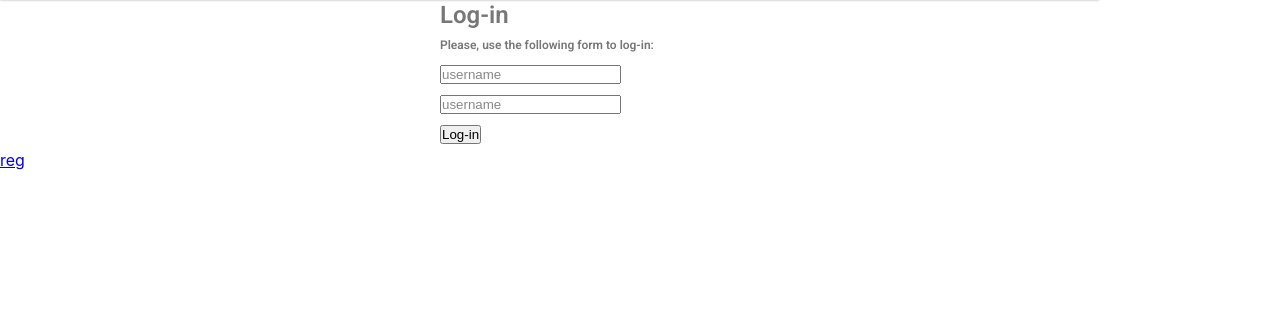
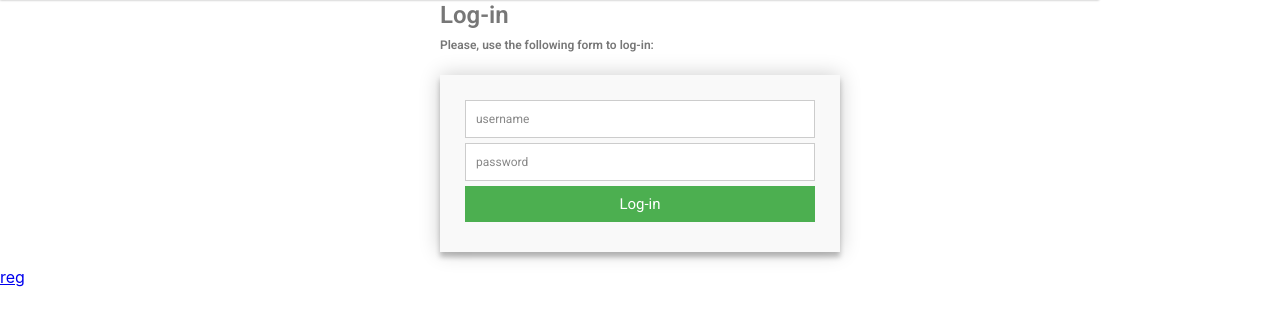
Before and after one commit to RealVirg/AgavaDeploying, a Django app: page /login/ in a window 1280 px wide. Shown: the part 69-395 px from the top of the page. Run offline with Django 4.2, Linux system fonts and the light colour scheme; parts of the project's set-up code (start-up, migrations or seed data) failed here and were passed over.

Commit message:
css-login

```diff
--- a/agava/app/mainpage/forms.py
+++ b/agava/app/mainpage/forms.py
@@ -19,4 +19,4 @@ class UserRegistrationForm(forms.ModelForm):
 
 class LoginForm(forms.Form):
     username = forms.CharField(label='', widget=forms.TextInput(attrs={'placeholder': "username"}))
-    password = forms.CharField(widget=forms.PasswordInput(attrs={'placeholder': "username"}), label='')
+    password = forms.CharField(widget=forms.PasswordInput(attrs={'placeholder': "password"}), label='')
--- a/agava/app/static/mainpage/css/login_form_style.css
+++ b/agava/app/static/mainpage/css/login_form_style.css
@@ -24,37 +24,38 @@
   color: #777;
 }
 
-#contact input[type="text"],
-#contact input[type="email"],
-#contact input[type="tel"],
-#contact input[type="url"],
-#contact textarea,
-#contact button[type="submit"] {
+.login-form input[type="text"],
+.login-form input[type="email"],
+.login-form input[type="tel"],
+.login-form input[type="url"],
+.login-form input[type="password"],
+.login-form textarea,
+.login-form input[type="submit"] {
   font: 400 12px/16px "Roboto", Helvetica, Arial, sans-serif;
 }
 
-#contact {
+.login-form {
   background: #F9F9F9;
   padding: 25px;
-  margin: 150px 0;
+  margin: 15px 0;
   box-shadow: 0 0 20px 0 rgba(0, 0, 0, 0.2), 0 5px 5px 0 rgba(0, 0, 0, 0.24);
 }
 
-#contact h1 {
+.login-form h1 {
     display: block;
     font-size: 30px;
     font-weight: 300;
     margin-bottom: 10px;
 }
 
-#contact h3 {
+.login-form h3 {
   display: block;
   font-size: 30px;
   font-weight: 300;
   margin-bottom: 10px;
 }
 
-#contact h4 {
+.login-form h4 {
   margin: 5px 0 15px;
   display: block;
   font-size: 13px;
@@ -69,11 +70,12 @@ fieldset {
   width: 100%;
 }
 
-#contact input[type="text"],
-#contact input[type="email"],
-#contact input[type="tel"],
-#contact input[type="url"],
-#contact textarea {
+.login-form input[type="text"],
+.login-form input[type="email"],
+.login-form input[type="tel"],
+.login-form input[type="url"],
+.login-form input[type="password"],
+.login-form textarea {
   width: 100%;
   border: 1px solid #ccc;
   background: #FFF;
@@ -98,7 +101,7 @@ fieldset {
   resize: none;
 }
 
-#contact button[type="submit"] {
+.login-form input[type="submit"] {
   cursor: pointer;
   width: 100%;
   border: none;
```
Also changed, not shown: other parts of agava/app/static/mainpage/css/login_form_style.css (+10 -13 lines).
